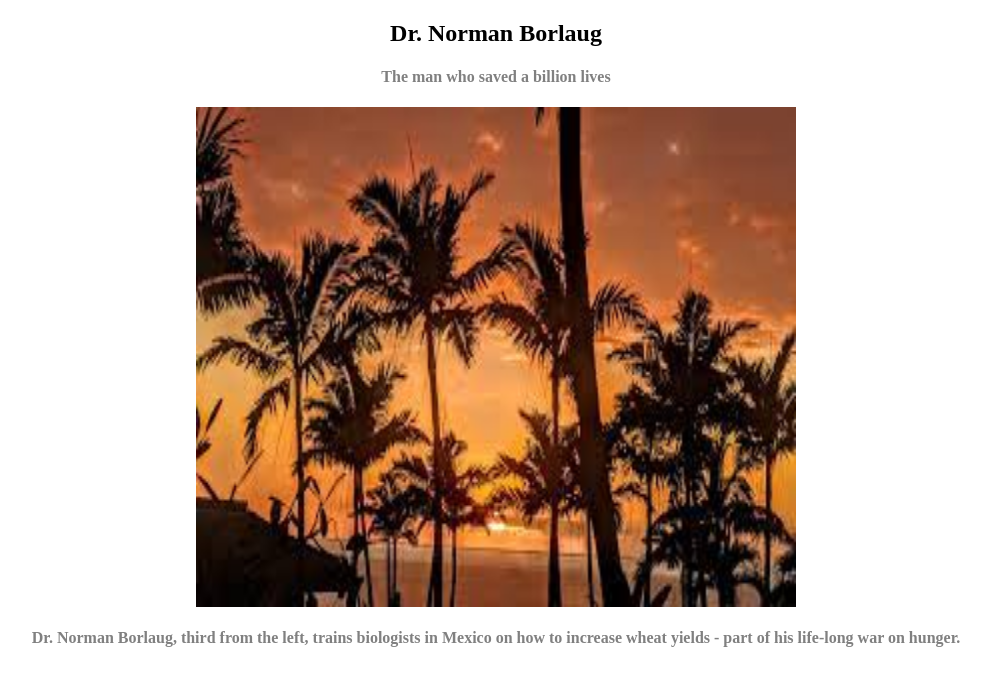
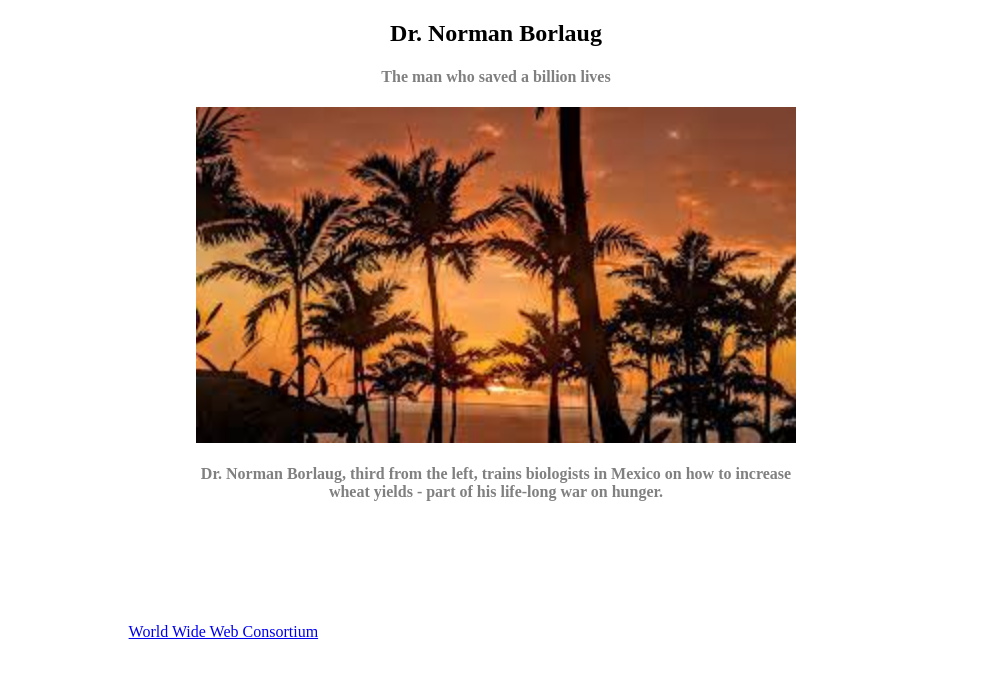
Before and after one commit to DangeloJAN/Microversecollaborative, a plain HTML site: page index.html in a window 1280 px wide. Shown: the whole page, without its empty margins (144-1135 px from the left). Drawn offline with Linux system fonts and the light colour scheme.

Commit message:
project validator passed

```diff
--- a/css/style.css
+++ b/css/style.css
@@ -1,12 +1,21 @@
-#image{
+#img-div{
     display: flex;
-    align-content: center;
-    justify-content: center;
-    align-items: center;
+    flex-direction: column;
     margin: auto;
     width: 600px;
     height: 500px;
 }
+
+#image{
+    max-width: 100%;
+    height: auto;
+}
+
 #title{
     text-align: center;
-};
+}
+
+#parrafo, #img-caption{
+    text-align: center;
+    color: white;
+}
--- a/index.html
+++ b/index.html
@@ -19,19 +19,11 @@
         </div>
        </div>
     </section>
+    <div id="tribute-info">
+      <p id="parrafo"> La W3C (<a id="tribute-link" href="https://www.w3.org/" target="_blank">World Wide Web Consortium</a>) Es la organización encargada dirigir los estandares de para el desarrollo y dise;o de sitios web</p>
+    </div>
 
-    <!--
 
-    Hello Camper!
-
-    For now, the test suite only works in Chrome!
-    Please read the README below in the JS Editor before beginning.
-    Feel free to delete this message once you have read it.
-    Good luck and Happy Coding!
-
-    - The freeCodeCamp Team
-
-    -->
     <script  src="js/index.js"></script>
   </body>
 </html>
```
